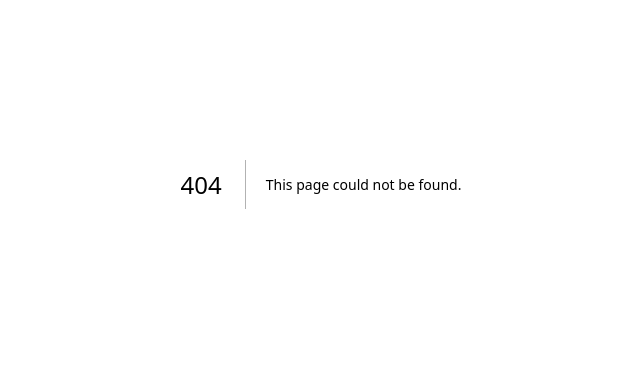
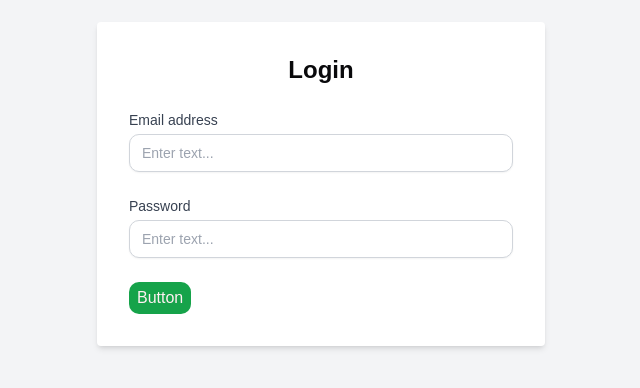
Before and after one commit to karl0905/RESBOOK, a Next.js app in the folder user_frontend/: page /login in a window 1280 px wide. Before the commit this address had no page. Shown: the part 216-604 px from the top of the page, without its empty margins (319-959 px from the left). Built offline with nearby package versions, Linux system fonts and the light colour scheme.

Commit message:
Basic login page completed

```diff
--- /dev/null
+++ b/user_frontend/app/login/page.jsx
@@ -0,0 +1,70 @@
+"use client";
+import React, { useState } from "react";
+import { Button } from "../../global/components/Button";
+import { Input } from "../../global/components/Input";
+
+export default function LoginPage() {
+  const [email, setEmail] = useState("");
+  const [password, setPassword] = useState("");
+
+  const handleSubmit = (e) => {
+    e.preventDefault();
+    // Handle login logic here
+    console.log("Email:", email);
+    console.log("Password:", password);
+  };
+
+  return (
+    <div className="flex items-center justify-center min-h-screen bg-gray-100">
+      <div className="w-full max-w-md p-8 space-y-6 bg-white rounded shadow-md">
+        <h2 className="text-2xl font-bold text-center">Login</h2>
+        <form className="space-y-6" onSubmit={handleSubmit}>
+          <div>
+            <label
+              htmlFor="email"
+              className="block text-sm font-medium text-gray-700"
+            >
+              Email address
+            </label>
+            <Input
+              id="email"
+              name="email"
+              type="email"
+              autoComplete="email"
+              required
+              className="w-full px-3 py-2 mt-1 border rounded-md shadow-sm focus:ring-indigo-500 focus:border-indigo-500 sm:text-sm"
+              value={email}
+              onChange={(e) => setEmail(e.target.value)}
+            />
+          </div>
+          <div>
+            <label
+              htmlFor="password"
+              className="block text-sm font-medium text-gray-700"
+            >
+              Password
+            </label>
+            <Input
+              id="password"
+              name="password"
+              type="password"
+              autoComplete="current-password"
+              required
+              className="w-full px-3 py-2 mt-1 border rounded-md shadow-sm focus:ring-indigo-500 focus:border-indigo-500 sm:text-sm"
+              value={password}
+              onChange={(e) => setPassword(e.target.value)}
+            />
+          </div>
+          <div>
+            <Button
+              type="submit"
+              className="w-full px-4 py-2 text-sm font-medium text-white bg-indigo-600 border border-transparent rounded-md shadow-sm hover:bg-indigo-700 focus:outline-none focus:ring-2 focus:ring-offset-2 focus:ring-indigo-500"
+            >
+              Sign in
+            </Button>
+          </div>
+        </form>
+      </div>
+    </div>
+  );
+}
```
